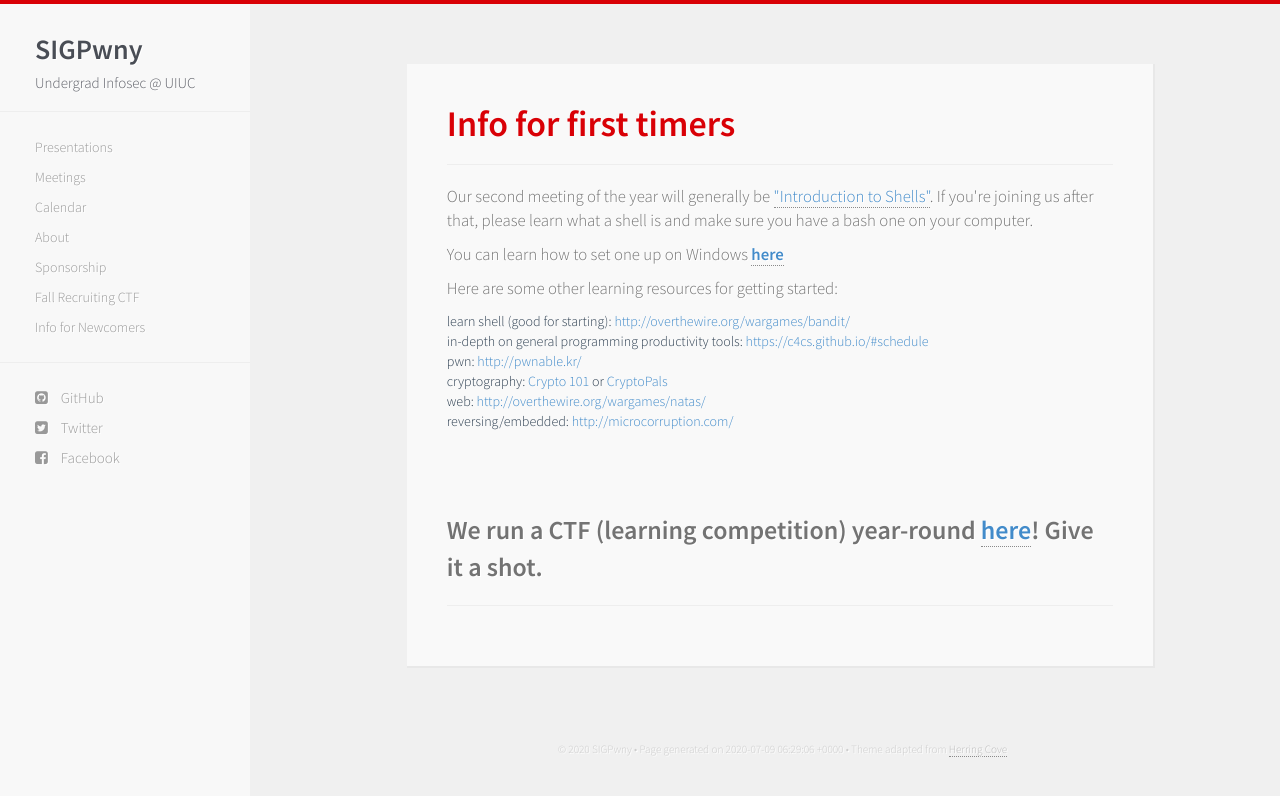
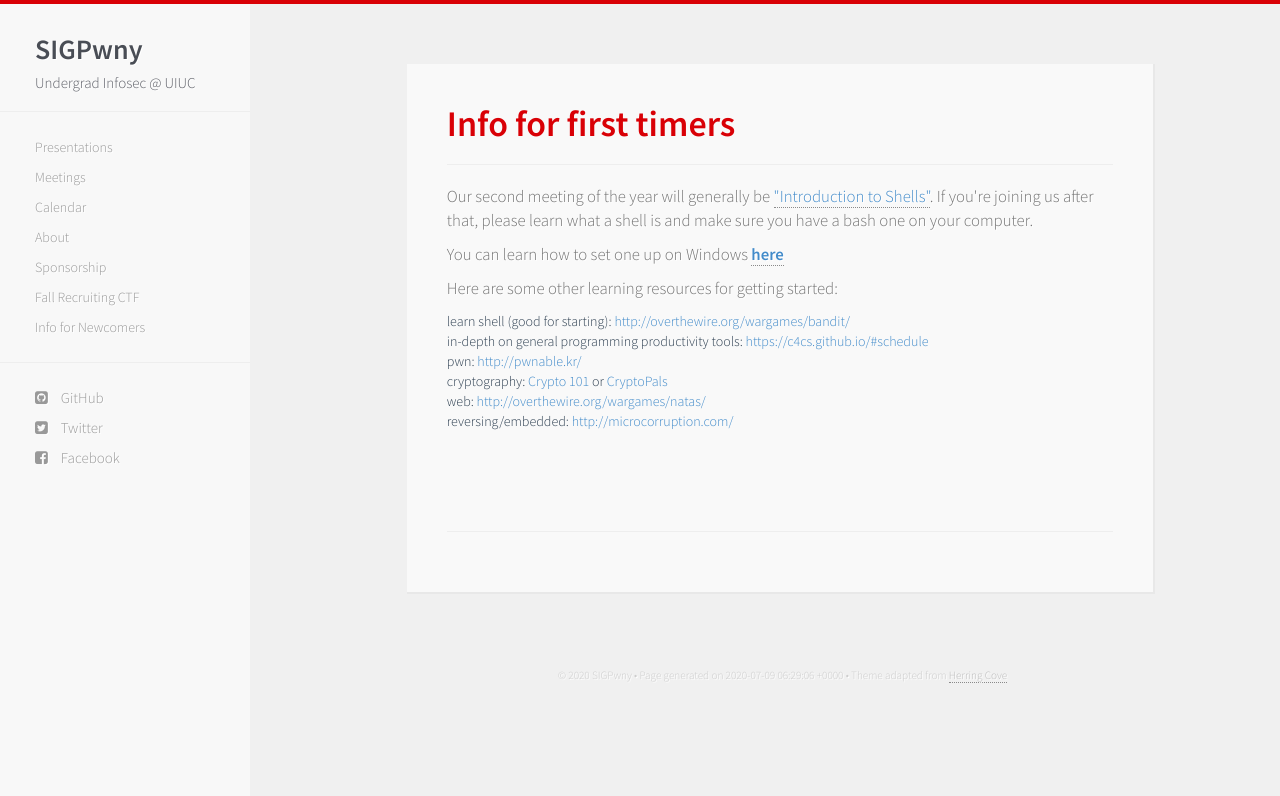
Before and after one commit to sigpwny/sigpwny.github.io-archive, a Jekyll site: the page built from newcomers.html, in a window 1280 px wide. Shown: the top 796 px of the page. Built offline with Jekyll 4.4.1, drawn with Linux system fonts in a browser that asks for light colours; nearby versions of some CDN libraries.

Commit message:
Update newcomers.html

```diff
--- a/newcomers.html
+++ b/newcomers.html
@@ -21,7 +21,7 @@ title: Info For Newcomers
       reversing/embedded: <a href = "http://microcorruption.com/">http://microcorruption.com/</a><br>
       <br></br>
       <br></br>
-      <p style="font-size:26px;"><b>We run a CTF (learning competition) year-round <a href="http://ctf.sigpwny.com/">here</a>! Give it a shot.</b></p>
+      <!--<p style="font-size:26px;"><b>We run a CTF (learning competition) year-round <a href="http://ctf.sigpwny.com/">here</a>! Give it a shot.</b></p>-->
           <hr />
 
         </div>
```
